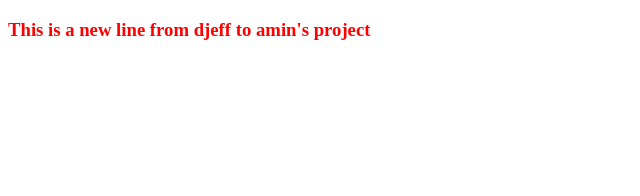
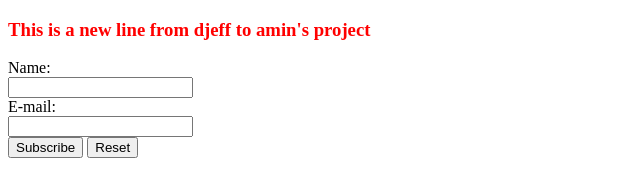
Before and after one commit to medgues/github-challenge, a plain HTML site: page Index.html in a window 1280 px wide. Shown: the whole page, without its empty margins (0-640 px from the left). Drawn offline with Linux system fonts and the light colour scheme.

Commit message:
Adding form to index.html

```diff
--- a/Index.html
+++ b/Index.html
@@ -8,5 +8,15 @@
 </head>
 <body>
  <h3 style="color:red;"> This is a new line from djeff to amin's project </h3>
+
+ <form action="mailto:jane@resourcify.com" method="post" enctype="text/plain">
+    Name:<br>
+    <input type="text" name="name"><br>
+    E-mail:<br>
+    <input type="text" name="mail"><br>
+    <input type="submit" value="Subscribe">
+    <input type="reset" value="Reset">
+</form>
+
 </body>
 </html>
```
